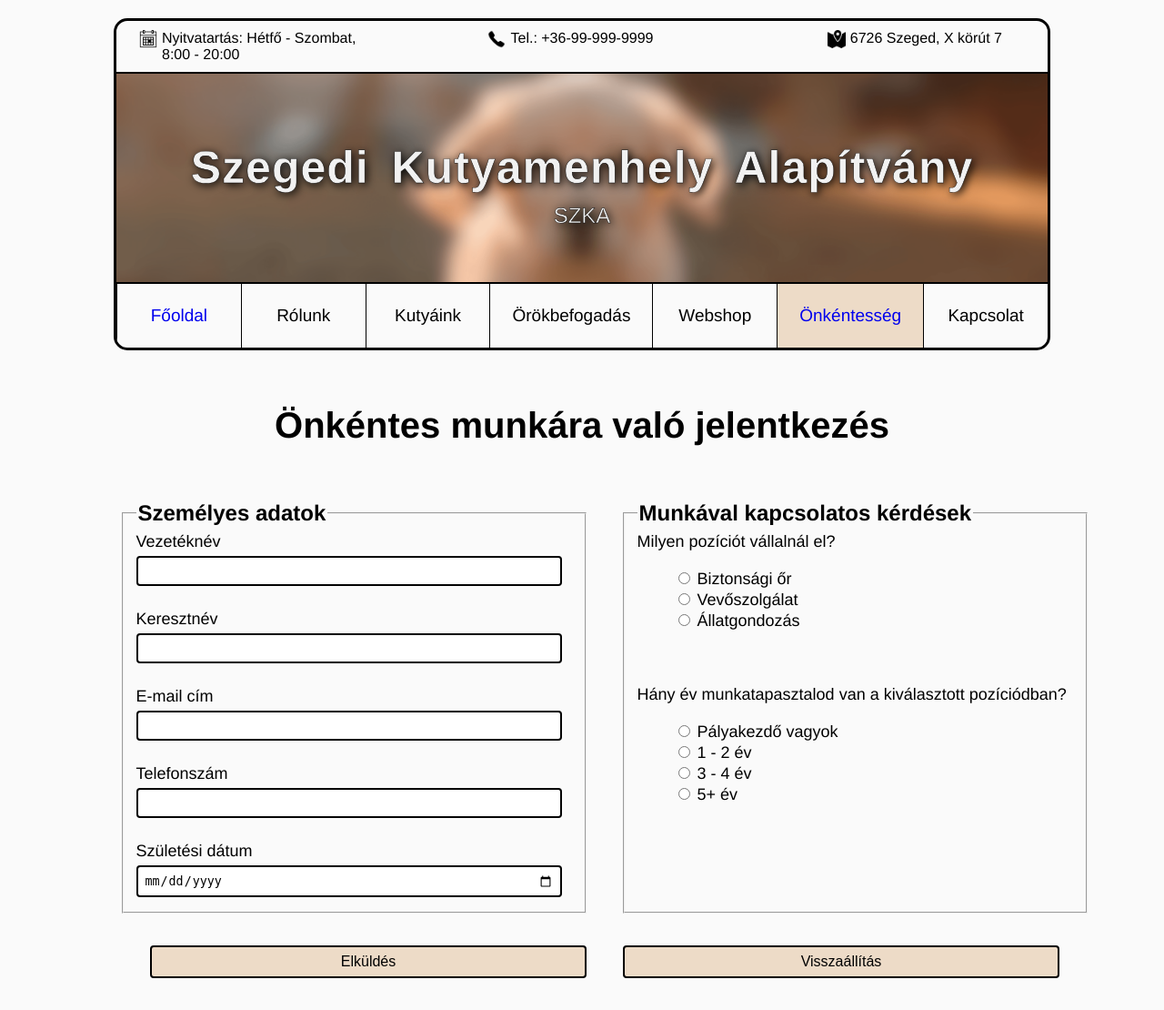
After one commit to martin-nandor-csikos/Webterv, a PHP site: page /selfService.html in a window 1280 px wide. The commit adds this page. Shown: the whole page at 91% size. Run offline with PHP 8.4, Linux system fonts and the light colour scheme.

Commit message:
created the self service application with form

```diff
--- /dev/null
+++ b/selfService.html
@@ -0,0 +1,140 @@
+<!DOCTYPE html>
+<html lang="hu">
+<head>
+    <meta charset="UTF-8">
+    <meta http-equiv="X-UA-Compatible" content="IE=edge">
+    <meta name="viewport" content="width=device-width, initial-scale=1.0">
+
+    <title>Önkéntesség - SZKA</title>
+
+    <link rel="stylesheet" href="styles.css">
+    <link rel="icon" href="./img/icon.png">
+</head>
+
+<body>
+    <!--Header-->
+    <header id="indexHeader">
+        <!--Small info bar-->
+        <div id="infoBar">
+            <div id="closingHours">
+                <p>Nyitvatartás: Hétfő - Szombat, 8:00 - 20:00</p>
+            </div>
+
+            <div id="phoneNumber">
+                <p>Tel.: +36-99-999-9999</p>
+            </div>
+
+            <div id="location">
+                <p>6726 Szeged, X körút 7</p>
+            </div>
+        </div>
+
+        <!--Name-->
+        <div id="name">
+            <h1>Szegedi Kutyamenhely Alapítvány</h1>
+            <h2>SZKA</h2>
+        </div>
+
+        <!--Menu bar-->
+        <nav id="menuBar">
+            <a href="index.html" id="main">Főoldal</a>
+            <a href="" id="about">Rólunk</a>
+            <a href="" id="dogs">Kutyáink</a>
+            <a href="" id="adopt">Örökbefogadás</a>
+            <a href="" id="webshop">Webshop</a>
+            <a href="#" id="selfService" class="active">Önkéntesség</a>
+            <a href="" id="contacts">Kapcsolat</a>
+        </nav>
+    </header>
+
+    <h1 class="title">Önkéntes munkára való jelentkezés</h1>
+
+    <!--selfServiceForm-->
+    <form action="selfService.html" method="POST" id="selfServiceForm">
+        <!--formInputs-->
+        <div id="formInputs">
+
+            <!--personalInfo-->
+            <fieldset id="personalInfo">
+                <legend>Személyes adatok</legend>
+
+                <label for="lastname">Vezetéknév</label>
+                <br>
+                <input type="text" name="lastname" id="lastname" required>
+                <br><br>
+
+                <label for="firstname">Keresztnév</label>
+                <br>
+                <input type="text" name="firstname" id="firstname" required>
+                <br><br>
+
+                <label for="email">E-mail cím</label>
+                <br>
+                <input type="email" name="email" id="email" required>
+                <br><br>
+
+                <label for="tel">Telefonszám</label>
+                <br>
+                <input type="tel" name="tel" id="tel" required>
+                <br><br>
+
+                <label for="birthdate">Születési dátum</label>
+                <br>
+                <input type="date" name="birthdate" id="birthdate" required>
+            </fieldset>
+
+            <!--jobRelated-->
+            <fieldset id="jobRelated">
+                <legend>Munkával kapcsolatos kérdések</legend>
+
+                <label>Milyen pozíciót vállalnál el?</label>
+                <br>
+                <ul>
+                    <li>
+                        <input type="radio" name="position" id="securityGuard" value="Biztonsagi_or" required>
+                        <label for="securityGuard">Biztonsági őr</label>
+                    </li>
+                    <li>
+                        <input type="radio" name="position" id="customerService" value="Vevoszolgalat">
+                        <label for="customerService">Vevőszolgálat</label>
+                    </li>
+                    <li>
+                        <input type="radio" name="position" id="animalCare" value="Allatgondozas">
+                        <label for="animalCare">Állatgondozás</label>
+                    </li>
+                </ul>
+                <br><br>
+
+                <label>Hány év munkatapasztalod van a kiválasztott pozíciódban?</label>
+                <br>
+                <ul>
+                    <li>
+                        <input type="radio" name="workExp" id="beginner" value="Palyakezdo" required>
+                        <label for="beginner">Pályakezdő vagyok</label>
+                    </li>
+                    <li>
+                        <input type="radio" name="workExp" id="year1-2" value="1-2_ev">
+                        <label for="year1-2">1 - 2 év</label>
+                    </li>
+                    <li>
+                        <input type="radio" name="workExp" id="year3-4" value="3-4_ev">
+                        <label for="year3-4">3 - 4 év</label>
+                    </li>
+                    <li>
+                        <input type="radio" name="workExp" id="year5+" value="5+_ev">
+                        <label for="year5+">5+ év</label>
+                    </li>
+                </ul>
+            </fieldset>
+        </div>
+
+        <!--inputButtons-->
+        <div id="inputButtons">
+            <br>
+            <input type="submit" value="Elküldés">
+            <br>
+            <input type="reset" value="Visszaállítás">
+        </div>
+    </form>
+</body>
+</html>
--- a/styles.css
+++ b/styles.css
@@ -262,6 +262,81 @@ a:visited {
 }
 
 
+.title {
+    text-align: center;
+    font-size: 40px;
+    margin-top: 60px;
+    margin-bottom: 60px;
+}
+
+#selfServiceForm {
+    margin-left: 50px;
+
+    font-size: 18px;
+}
+#selfServiceForm li {
+    list-style: none;
+}
+#selfServiceForm legend {
+    font-size: 24px;
+    font-weight: bold;
+}
+#selfServiceForm input {
+    padding: 7px 7px;
+    margin-top: 5px;
+    margin-bottom: 5px;
+
+    border: 2px solid #000;
+    border-radius: 4px;
+}
+#personalInfo {
+    width: 480px;
+}
+#jobRelated {
+    width: 480px;
+}
+#personalInfo input {
+    width: 450px;
+}
+#personalInfo input:focus {
+    animation: borderOnFocus 0.2s;
+    animation-fill-mode: forwards;
+    border-radius: 4px;
+
+    outline: none;
+}
+#selfServiceForm fieldset {
+    margin-left: 20px;
+    margin-right: 20px;
+}
+#formInputs {
+    display: flex;
+    justify-content: center;
+}
+#inputButtons {
+    margin-top: 30px;
+    margin-bottom: 30px;
+
+    display: flex;
+    justify-content: center;
+}
+#inputButtons input {
+    width: 480px;
+
+    margin-left: 20px;
+    margin-right: 20px;
+
+    background-color: #EDDBC7;
+
+    font-size: 16px;
+}
+
+@keyframes borderOnFocus {
+    100% {
+        border: 2px solid rgb(206, 86, 0);
+    }
+}
+
 /*Nyomtatási stíluslap*/
 /*még nincs kész*/
 @media print {
```
